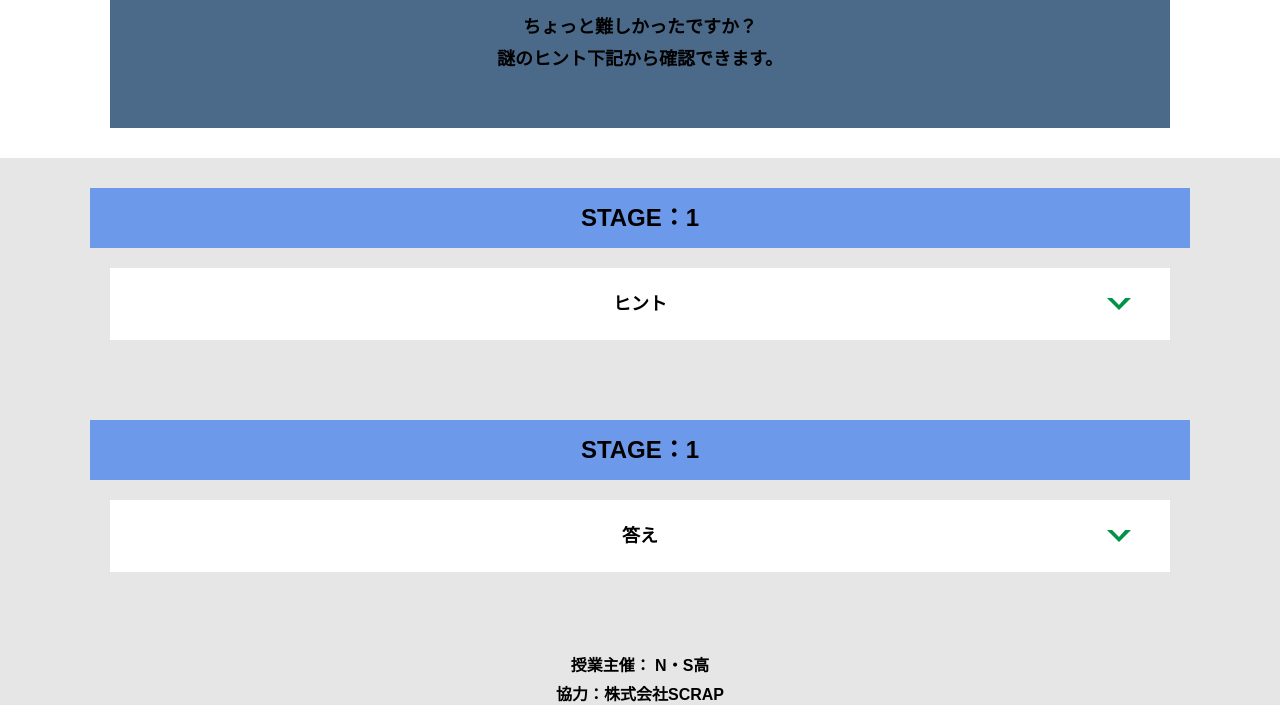
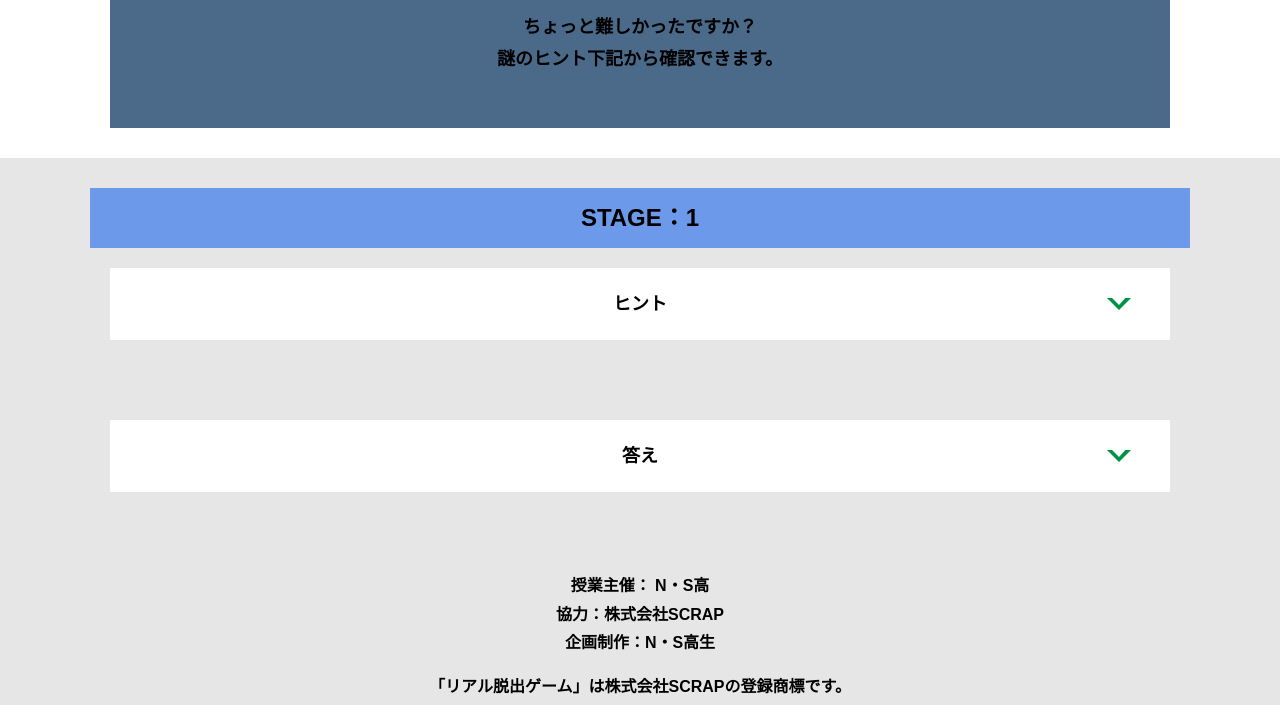
Before and after one commit to Tsumuneko/alfa_YOKOHAMAKINKOU_2, a plain HTML site: page hint1.html in a window 1280 px wide. Shown: the part 392-1097 px from the top of the page. Drawn offline with Linux system fonts and the light colour scheme.

Commit message:
Update hint1.html

```diff
--- a/hint1.html
+++ b/hint1.html
@@ -51,7 +51,7 @@
     <!-- STAGE1ヒント　ここまで -->
     <section id="stage1" class="section bg-color--gray">
       <div class="container">
-        <h2 class="section-title section-title--keycolor">STAGE：1</h2>
+
         <div class="row">
           <div class="column">
             <div class="card">
```
